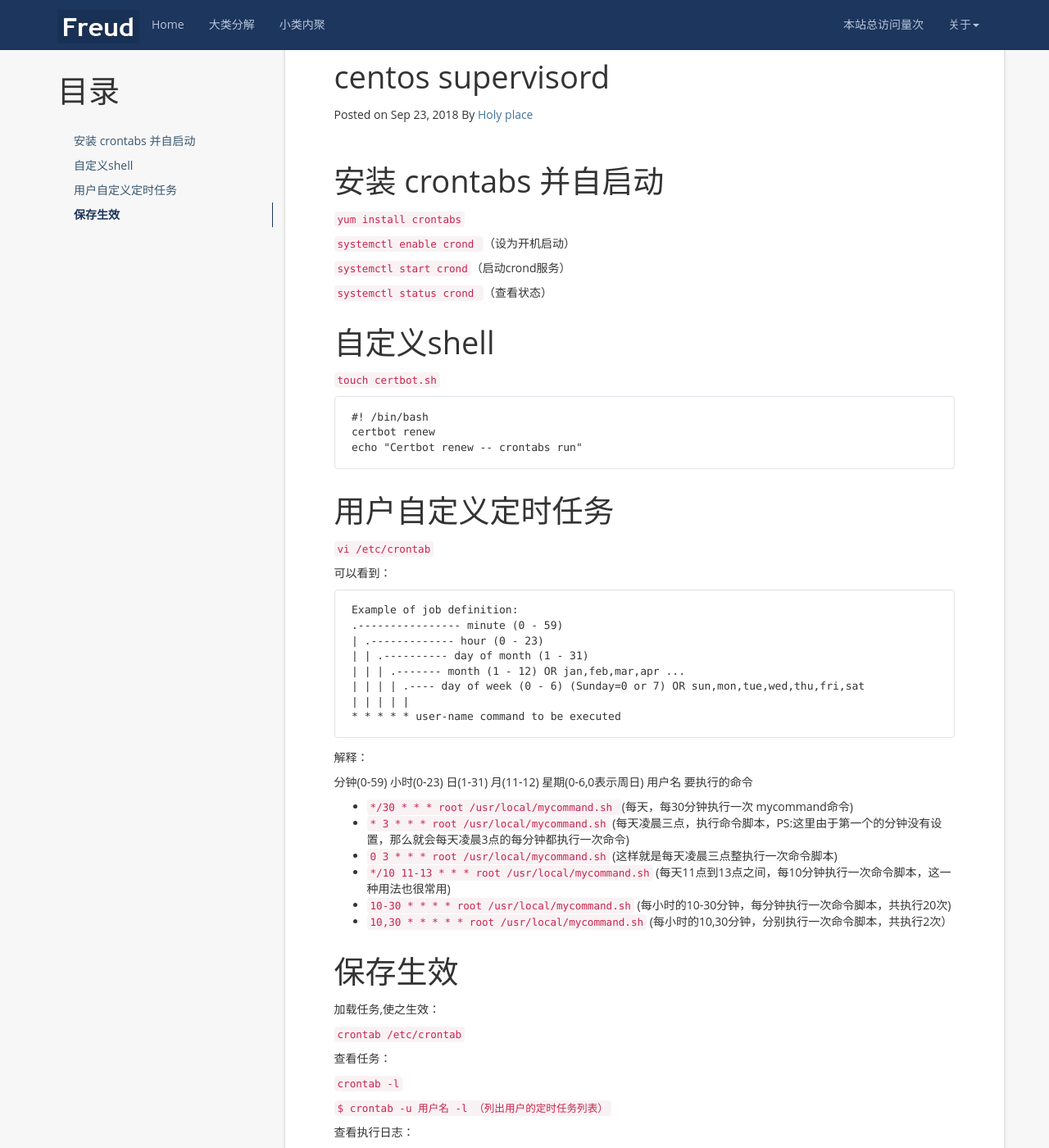
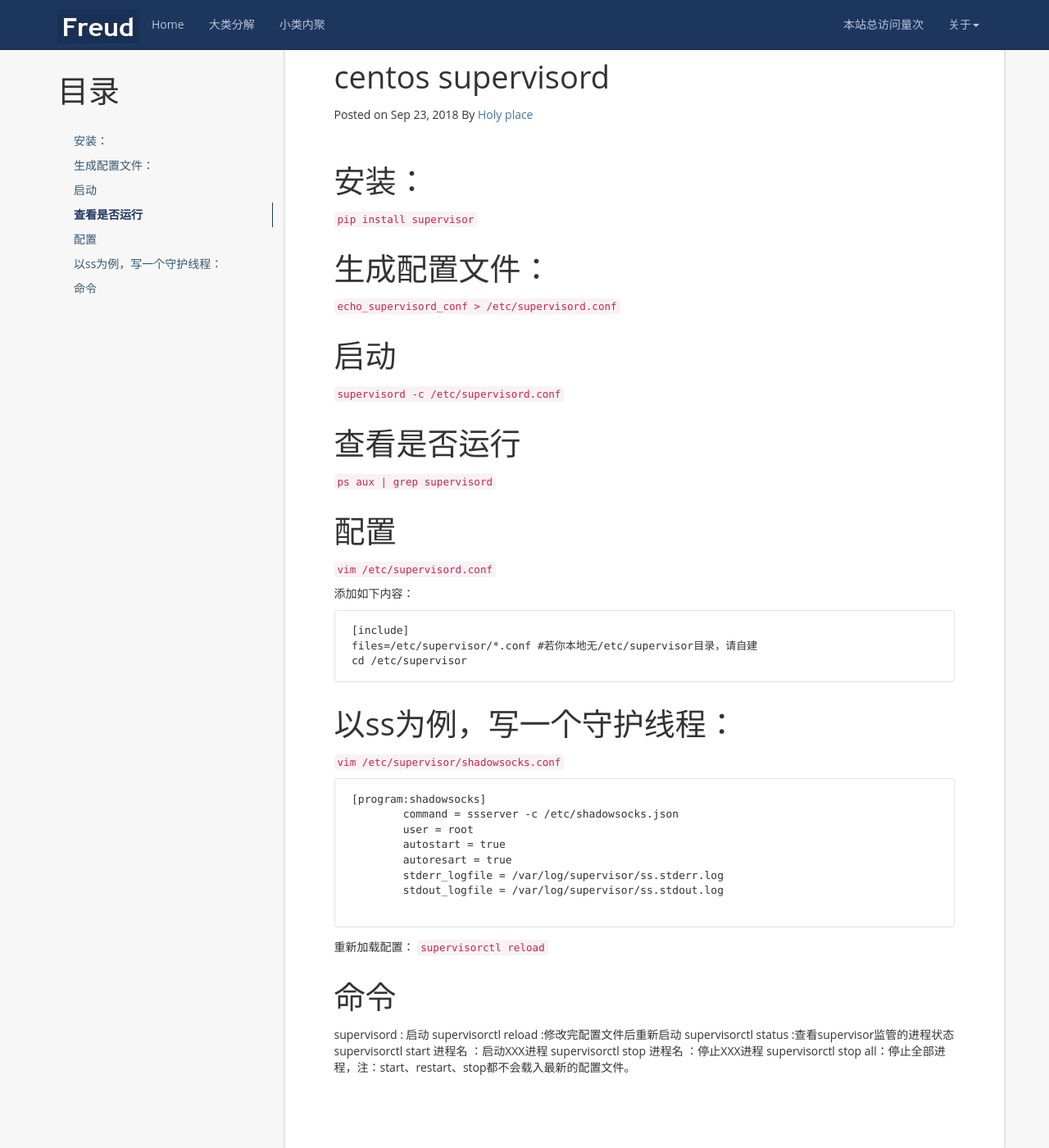
Before and after one commit to TorGor/TorGor.github.io, a Jekyll site: the page built from _posts/2018-09-24-centos-supervisord.md, in a window 1280 px wide and 1400 px high, scrolled down 245 px. Shown: the whole window at 82% size. Built offline with Jekyll 4.4.1, drawn with Linux system fonts in a browser that asks for light colours; nearby versions of some CDN libraries; a script that is not in the unit is left out; comment, search, counter and statistics services are not loaded.

Commit message:
feat:cron 1.add supervisord 2.add shawdowsocks.service

````diff
--- a/_posts/2018-09-24-centos-supervisord.md
+++ b/_posts/2018-09-24-centos-supervisord.md
@@ -10,73 +10,65 @@ tag: centos
 {:toc}
 
 
-安装 crontabs 并自启动			{#install-crontabs}
+安装：			{#install}
 ===
 
-`yum install crontabs `
-
-`systemctl enable crond ` （设为开机启动）
-
-`systemctl start crond`（启动crond服务）
-
-`systemctl status crond `（查看状态）
-
-
-自定义shell		{#my-shell}
-===
-
-`touch certbot.sh`
-
-
-    #! /bin/bash
-    certbot renew
-    echo "Certbot renew -- crontabs run"
+`pip install supervisor `
 
 
 
-用户自定义定时任务	{#my-shell}
+生成配置文件：		{#my-shell}
 ===
 
-`vi /etc/crontab `
-
-可以看到：
-
-    Example of job definition:
-    .---------------- minute (0 - 59)
-    | .------------- hour (0 - 23)
-    | | .---------- day of month (1 - 31)
-    | | | .------- month (1 - 12) OR jan,feb,mar,apr ...
-    | | | | .---- day of week (0 - 6) (Sunday=0 or 7) OR sun,mon,tue,wed,thu,fri,sat
-    | | | | |
-    * * * * * user-name command to be executed
+`echo_supervisord_conf > /etc/supervisord.conf`
 
 
-解释：
+启动	    {#start}
+===
 
-   分钟(0-59) 小时(0-23) 日(1-31) 月(11-12) 星期(0-6,0表示周日) 用户名 要执行的命令
-+ `*/30 * * * root /usr/local/mycommand.sh `(每天，每30分钟执行一次 mycommand命令)
-+ `* 3 * * * root /usr/local/mycommand.sh` (每天凌晨三点，执行命令脚本，PS:这里由于第一个的分钟没有设置，那么就会每天凌晨3点的每分钟都执行一次命令)
-+ `0 3 * * * root /usr/local/mycommand.sh` (这样就是每天凌晨三点整执行一次命令脚本)
-+ `*/10 11-13 * * * root /usr/local/mycommand.sh` (每天11点到13点之间，每10分钟执行一次命令脚本，这一种用法也很常用)
-+ `10-30 * * * * root /usr/local/mycommand.sh` (每小时的10-30分钟，每分钟执行一次命令脚本，共执行20次)
-+ `10,30 * * * * * root /usr/local/mycommand.sh` (每小时的10,30分钟，分别执行一次命令脚本，共执行2次）
+`supervisord -c /etc/supervisord.conf`
 
 
-保存生效	{#save}
+查看是否运行 {#viewstatus}
+===
+`ps aux | grep supervisord`
+
+配置
+===
+`vim /etc/supervisord.conf`
+
+添加如下内容：
+
+```
+[include]
+files=/etc/supervisor/*.conf #若你本地无/etc/supervisor目录，请自建
+cd /etc/supervisor
+```
+
+以ss为例，写一个守护线程：
 ===
 
-加载任务,使之生效：
+`vim /etc/supervisor/shadowsocks.conf`
 
-`crontab /etc/crontab`
+```
+[program:shadowsocks]
+	command = ssserver -c /etc/shadowsocks.json
+	user = root
+	autostart = true
+	autoresart = true
+	stderr_logfile = /var/log/supervisor/ss.stderr.log
+	stdout_logfile = /var/log/supervisor/ss.stdout.log
 
-查看任务：
+```
+重新加载配置：
+`supervisorctl reload`
 
-`crontab -l `
+命令
+===
 
-`$ crontab -u 用户名 -l （列出用户的定时任务列表）`
-
-查看执行日志：
-
-`tail  /var/log/cron`
-
-![/styles/images/centos/crontab/log-cron.png]({{ '/styles/images/centos/crontab/log-cron.png' | prepend: site.baseurl  }})
+supervisord : 启动
+supervisorctl reload :修改完配置文件后重新启动
+supervisorctl status :查看supervisor监管的进程状态
+supervisorctl start 进程名 ：启动XXX进程
+supervisorctl stop 进程名 ：停止XXX进程
+supervisorctl stop all：停止全部进程，注：start、restart、stop都不会载入最新的配置文件。
````
